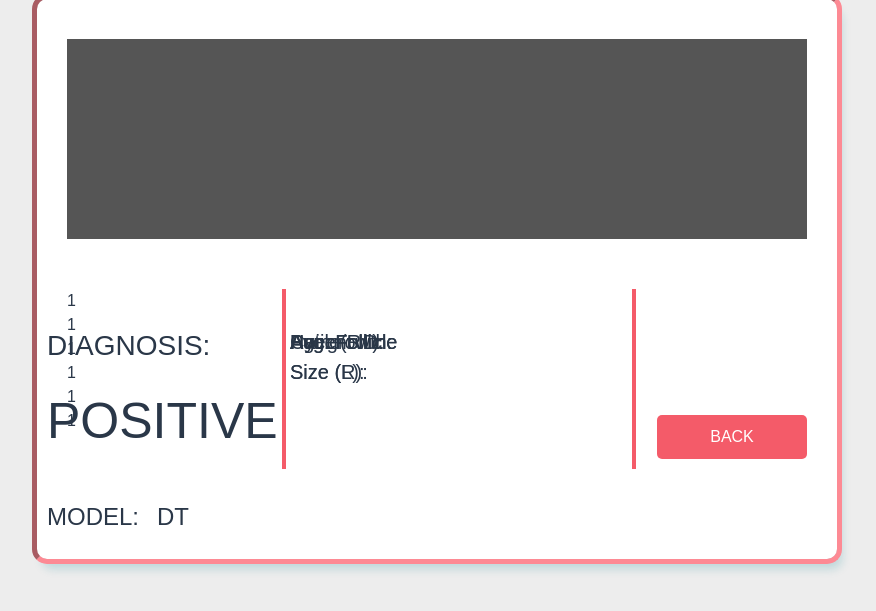
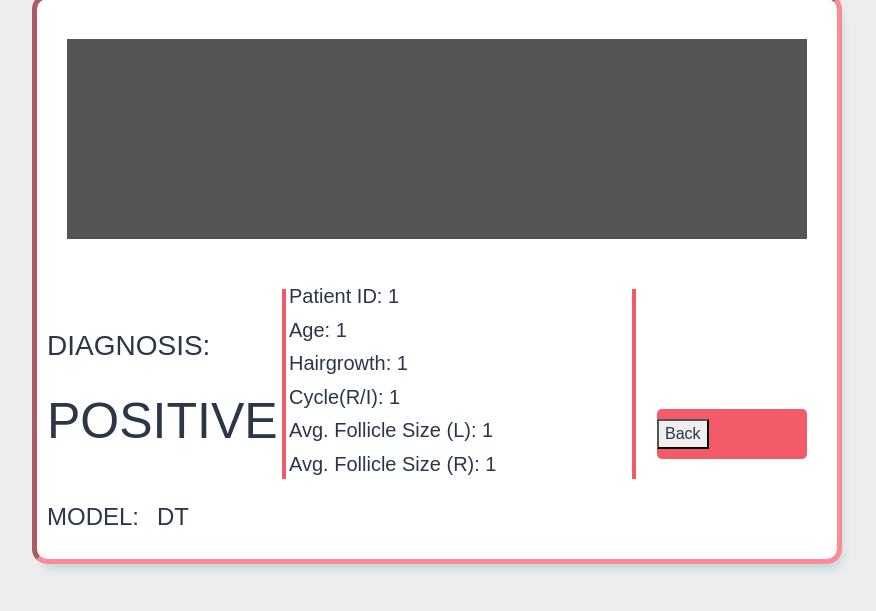
Before and after one commit to Raining-Mens/PCOS-Diagnosing-SVM-DT, a Flask app: page /result in a window 1280 px wide. Shown: the part 121-732 px from the top of the page, without its empty margins (203-1079 px from the left). Run offline with Flask 2, Linux system fonts and the light colour scheme; the visitor is signed in with stand-in values (Sample User, id 1); some libraries are stand-ins or nearby versions.

Commit message:
css edit

```diff
--- a/static/stylesheets/results.css
+++ b/static/stylesheets/results.css
@@ -28,7 +28,7 @@
   z-index: -1;
 }
 
-.login > input {
+.input {
   font-family: "Asap", sans-serif;
   display: block;
   border-radius: 5px;
@@ -40,7 +40,7 @@
   margin: 15px -10px;
 }
 
-.login > button {
+.button {
   position: absolute;
   right: 30px;
   bottom: 100px;
@@ -59,7 +59,7 @@
   transition: background-color 300ms;
 }
 
-.login > button:hover {
+.button:hover {
   background-color: #f24353;
 }
 
@@ -72,7 +72,7 @@
 
 .bar1 {
   border-left: 4px solid #f45b69;
-  height: 180px;
+  height: 190px;
   position: absolute;
   bottom: 20px;
   left: 250px;
@@ -83,7 +83,7 @@
 
 .bar2 {
   border-left: 4px solid #f45b69;
-  height: 180px;
+  height: 190px;
   position: absolute;
   bottom: 20px;
   left: 600px;
@@ -122,29 +122,10 @@
   left: 10px;
 }
 
-.login > h5 {
+.resulttable {
   font-family: Arial, Helvetica, sans-serif;
-  padding: 10px;
-  padding-left: 5px;
-  padding-right: 86.8px;
-  width: 25%;
-  height: 25%;
-  text-align: left;
-  line-height: 1.5;
-  position: absolute;
-  top: 56.8%;
-  right: 44%;
+  position: relative;
+  line-height: 0.1;
+  bottom: 1%;
+  left: 30%;
 }
-
-.results {
-  font-family: Arial, Helvetica, sans-serif;
-  padding: 10px;
-  padding-left: 10px;
-  padding-right: 86.8px;
-  width: 20%;
-  text-align: left;
-  line-height: 1,5;
-  position: absolute;
-  top: 56.8%;
-  right: 20%;
-}
--- a/templates/results.html
+++ b/templates/results.html
@@ -8,28 +8,34 @@
 
 <body>
     {% block content %}
-    <form class="login">
+    <div class="login">
         <div class="rectangle"></div>
         <div class="bar1"></div>
         <div class="bar2"></div>
-        <button href="{{ url_for('tool') }}">Back</button>
+
+        <form class="button" action="/tool" method="POST">
+        <button href="{{ url_for('tool') }}" type="button">Back</button>
+        </form>
+
         <h3>DIAGNOSIS:</h3>
         <div class="diagnosis">
             <h1 style="font-size:50px">{{RESULTS}}</h1>
         </div>
+
         <div class="model">
             <h4>{{MODEL}}</h4>
         </div>
         <h4>MODEL:</h4>
 
-        <h5>Patient ID: </h5><span>{{ID}}</span><br>
-        <h5>Age: </h5><span>{{AGE}}</span><br>
-        <h5>Hairgrowth: </h5><span>{{HAIR}}</span><br>
-        <h5>Cycle(R/I): </h5><span>{{CYC}}</span><br>
-        <h5>Avg. Follicle Size (L): </h5><span>{{AFL}}</span><br>
-        <h5>Avg. Follicle Size (R): </h5><span>{{AFR}}</span>
-
-    </form>
+        <div class="resulttable">
+            <h5>Patient ID: <span>{{ID}}</span></h5><br>
+            <h5>Age: <span>{{AGE}}</span></h5><br>
+            <h5>Hairgrowth: <span>{{HAIR}}</span></h5><br>
+            <h5>Cycle(R/I): <span>{{CYC}}</span></h5><br>
+            <h5>Avg. Follicle Size (L): <span>{{AFL}}</span></h5><br>
+            <h5>Avg. Follicle Size (R): <span>{{AFR}}</span></h5>
+        </div>
+    </div>
     {% endblock %}
 </body>
 
```
